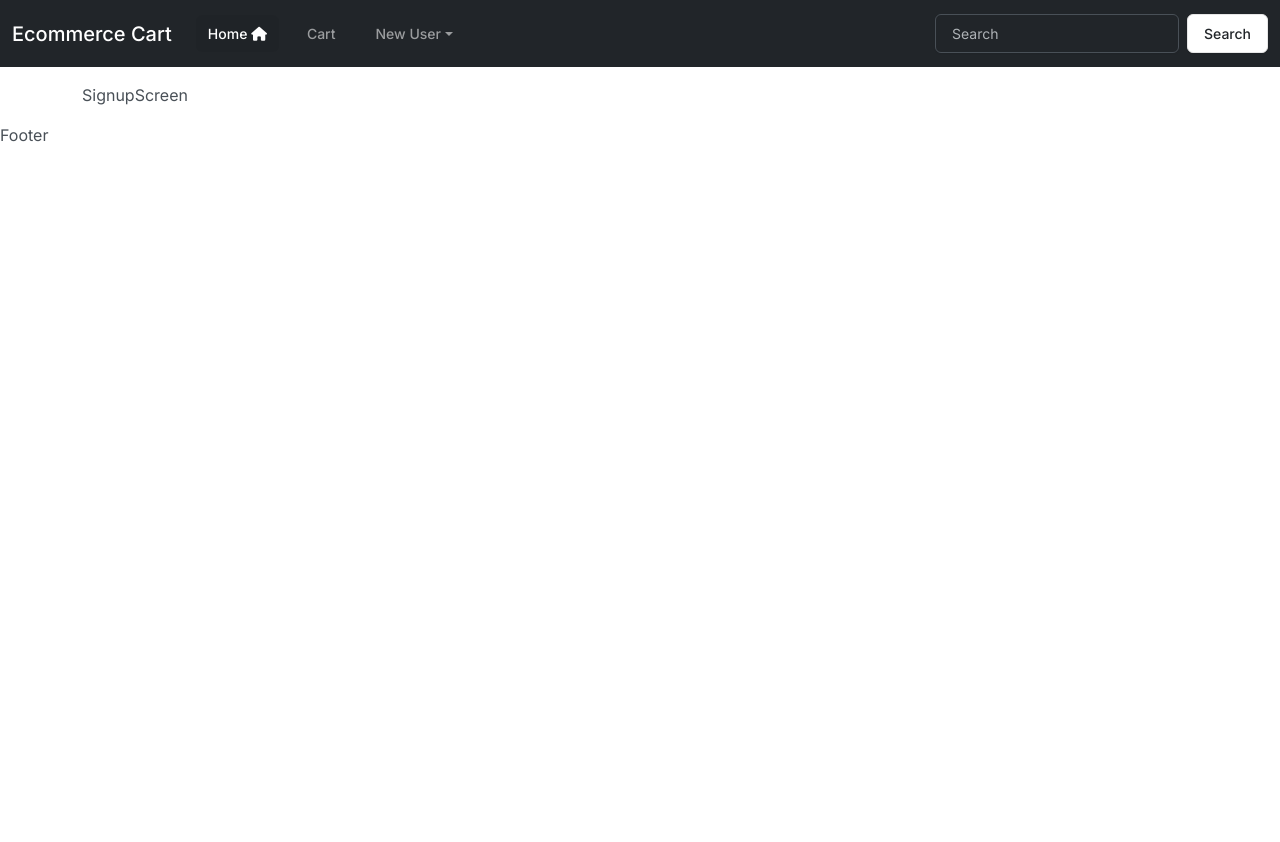
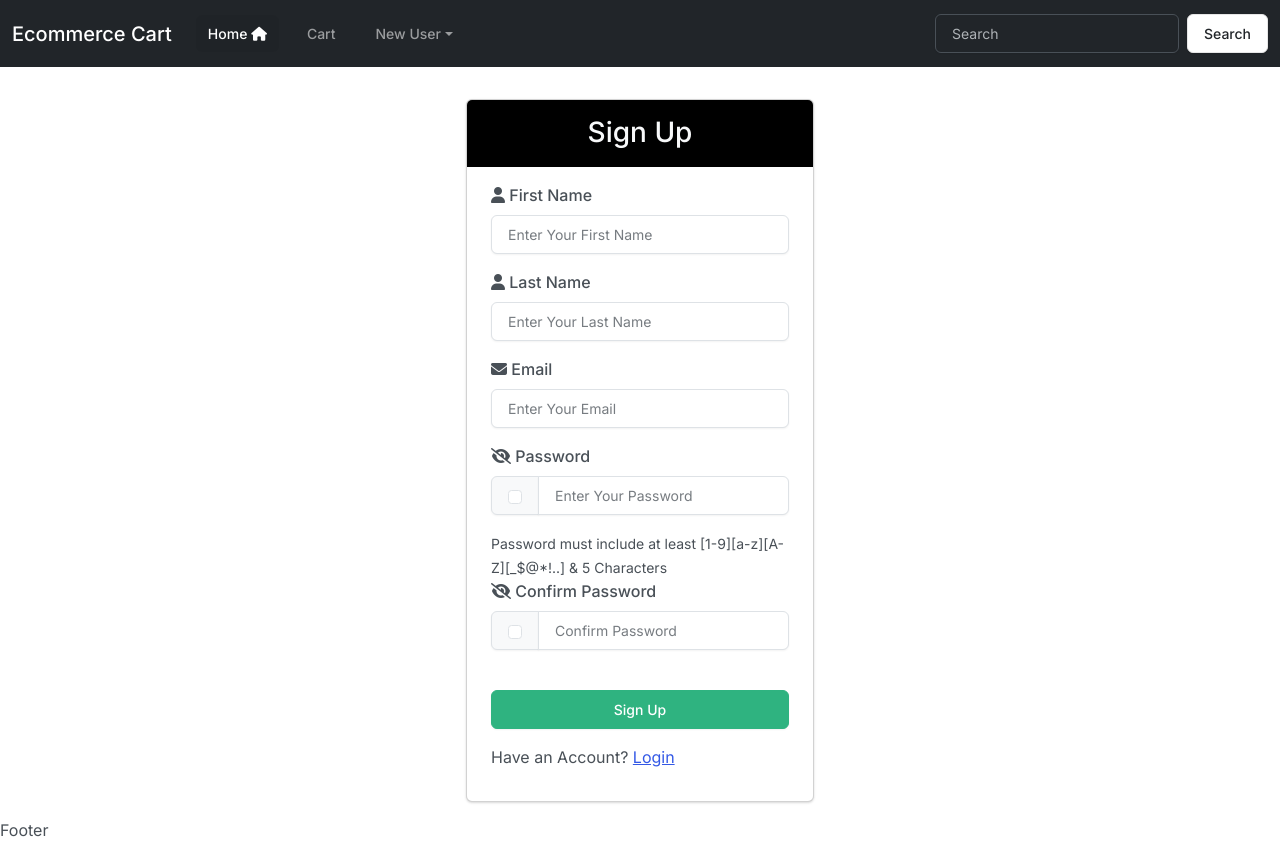
Before and after one commit to dhruvit2003/ecommerce-frontend, a React (Create React App) app: page /signup in a window 1280 px wide. Before the commit the page ends 800 px from the top, so only its background shows below. Built offline with nearby package versions, Linux system fonts and the light colour scheme.

Commit message:
Made login and signup page

```diff
--- a/src/components/screens/LoginScreen.js
+++ b/src/components/screens/LoginScreen.js
@@ -1,11 +1,100 @@
-import React from 'react'
+import React, { useState, useEffect } from 'react';
+import { Card, Container, Form, Row, Col, InputGroup, Button } from 'react-bootstrap';
+import { Link, useNavigate, useLocation } from 'react-router-dom';
+import Loader from '../Loader';
+import Message from '../Message';
+import { useDispatch, useSelector } from 'react-redux';
+import { validEmail, validPassword } from './Regex';
 
 const LoginScreen = () => {
+  const navigate = useNavigate();
+  const [email, setEmail] = useState('');
+  const [password, setPassword] = useState('');
+  const [error, setError] = useState('');
+  const [show, changeshow] = useState('fa fa-eye-slash');
+
+  const submitHandler = (e) => {
+    e.preventDefault();
+
+    console.log(email, password);
+  };
+
+  const showPassword = () => {
+    var x = document.getElementById('password');
+    if (x.type === 'password') {
+      x.type = 'text';
+      changeshow('fa fa-eye')
+    } else {
+      x.type = 'password';
+      changeshow('fa fa-eye-slash')
+    }
+  }
+
   return (
-    <div>
+    <Container className="mt-3">
+      <Row>
+        <Col md={4}></Col>
+        <Col md={4}>
+          <Card>
+            <Card.Header as="h3" className="text-center bg-black text-light">
+              Login
+            </Card.Header>
+            <Card.Body>
+              {error && <Message variant="danger">{error}</Message>}
+              <Form onSubmit={submitHandler}>
+                <Form.Group className="mb-3" controlId="email">
+                  <Form.Label>
+                    <span>
+                      <i className="fa-solid fa-envelope"></i>
+                    </span>{' '}
+                    Email
+                  </Form.Label>
+                  <Form.Control
+                    type="email"
+                    placeholder="Enter Your Email"
+                    value={email}
+                    onChange={(e) => setEmail(e.target.value)}
+                    required
+                  />
+                </Form.Group>
+                <Form.Group className="mb-3" >
+                  <Form.Label>
+                    <span>
+                      <i className={show}></i>
+                    </span>{' '}
+                    Password
+                  </Form.Label>
+                  <InputGroup className="mb-3">
+                    <InputGroup.Checkbox onClick={showPassword} />{' '}
+                    <Form.Control
+                      placeholder="Enter Your Password"
+                      type="password"
+                      required
+                      id="password"
+                      value={password}
+                      onChange={(e) => setPassword(e.target.value)}
+                    />
+                  </InputGroup>
+                </Form.Group>
+                <br />
+                <div className="d-grid gap-2">
+                  <Button className="btn btn-md btn-success" type="submit">
+                    Sign Up
+                  </Button>
+                </div>
+              </Form>
+              <Row className="py-3">
+                <Col>
+                  New User? <Link to="/signup">Sign Up</Link>
+                </Col>
+              </Row>
+            </Card.Body>
+          </Card>
+        </Col>
+        <Col md={4}></Col>
+      </Row>
+    </Container>
+  );
+};
 
-    </div>
-  )
-}
-
-export default LoginScreen
+export default LoginScreen;
--- /dev/null
+++ b/src/components/screens/Regex.js
@@ -0,0 +1,6 @@
+export const validEmail = new RegExp(
+    /^[a-zA-Z0-9._-]+@[a-zA-Z0-9.-]+\.[a-zA-Z]{2,4}$/
+);
+export const validPassword = new RegExp(
+    /^(?=.*\d)(?=.*[a-z])(?=.*[A-Z])(?=.*[$@!%*?&])[A-Za-z\d$@!%*?&]{5,}$/
+);
--- a/src/components/screens/SignupScreen.js
+++ b/src/components/screens/SignupScreen.js
@@ -1,9 +1,173 @@
-import React from 'react'
+import React, { useState, useEffect } from 'react';
+import { Card, Container, Form, Row, Col, InputGroup, Button } from 'react-bootstrap';
+import { Link, useNavigate, useLocation } from 'react-router-dom';
+import Loader from '../Loader';
+import Message from '../Message';
+import { useDispatch, useSelector } from 'react-redux';
+import { validEmail, validPassword } from './Regex';
 
 const SignupScreen = () => {
+  const navigate = useNavigate();
+  const [fname, setFname] = useState('');
+  const [lname, setLname] = useState('');
+  const [email, setEmail] = useState('');
+  const [password, setPassword] = useState('');
+  const [confirmPassword, setConfirmPassword] = useState('');
+  const [error, setError] = useState('');
+  const [show, changeshow] = useState('fa fa-eye-slash');
+
+  const submitHandler = (e) => {
+    e.preventDefault();
+    if(!validEmail.test(email)){
+      setError('Invalid Email');
+      navigate('/signup');
+    }
+    else if (password !== confirmPassword) {
+      setError('Passwords do not match');
+      navigate('/signup');
+    }
+    else if(!validPassword.test(password)){
+      setError('Invalid Password');
+      navigate('/signup');
+    }
+    else {
+      setError('');
+      console.log('Signup Success');
+    }
+    console.log(fname, lname, email, password, confirmPassword);
+  };
+
+  const showPassword = () => {
+    var x = document.getElementById('password');
+    var y = document.getElementById('confirmPassword');
+    if (x.type === 'password' && y.type === 'password') {
+      x.type = 'text';
+      y.type = 'text';
+      changeshow('fa fa-eye')
+    } else {
+      x.type = 'password';
+      y.type = 'password';
+      changeshow('fa fa-eye-slash')
+    }
+  }
+
   return (
-    <div>SignupScreen</div>
-  )
-}
+    <Container className="mt-3">
+      <Row>
+        <Col md={4}></Col>
+        <Col md={4}>
+          <Card>
+            <Card.Header as="h3" className="text-center bg-black text-light">
+              Sign Up
+            </Card.Header>
+            <Card.Body>
+              {error && <Message variant="danger">{error}</Message>}
+              <Form onSubmit={submitHandler}>
+                <Form.Group className="mb-3" controlId="fname">
+                  <Form.Label>
+                    <span>
+                      <i className="fa fa-user"></i>
+                    </span>{' '}
+                    First Name
+                  </Form.Label>
+                  <Form.Control
+                    type="text"
+                    placeholder="Enter Your First Name"
+                    value={fname}
+                    onChange={(e) => setFname(e.target.value)}
+                    required
+                  />
+                </Form.Group>
+                <Form.Group className="mb-3" controlId="lname">
+                  <Form.Label>
+                    <span>
+                      <i className="fa fa-user"></i>
+                    </span>{' '}
+                    Last Name
+                  </Form.Label>
+                  <Form.Control
+                    type="text"
+                    placeholder="Enter Your Last Name"
+                    value={lname}
+                    onChange={(e) => setLname(e.target.value)}
+                    required
+                  />
+                </Form.Group>
+                <Form.Group className="mb-3" controlId="email">
+                  <Form.Label>
+                    <span>
+                      <i className="fa-solid fa-envelope"></i>
+                    </span>{' '}
+                    Email
+                  </Form.Label>
+                  <Form.Control
+                    type="email"
+                    placeholder="Enter Your Email"
+                    value={email}
+                    onChange={(e) => setEmail(e.target.value)}
+                    required
+                  />
+                </Form.Group>
+                <Form.Group className="mb-3" >
+                  <Form.Label>
+                    <span>
+                      <i className={show}></i>
+                    </span>{' '}
+                    Password
+                  </Form.Label>
+                  <InputGroup className="mb-3">
+                    <InputGroup.Checkbox onClick={showPassword}/>{' '}
+                    <Form.Control
+                      placeholder="Enter Your Password"
+                      type="password"
+                      required
+                      id="password"
+                      value={password}
+                      onChange={(e) => setPassword(e.target.value)}
+                    />
+                  </InputGroup>
+                </Form.Group>
+                <small>
+                  Password must include at least [1-9][a-z][A-Z][_$@*!..] & 5 Characters
+                </small>
+                <Form.Group className="mb-3" >
+                  <Form.Label>
+                    <span>
+                      <i className={show}></i>
+                    </span>{' '}
+                    Confirm Password
+                  </Form.Label>
+                  <InputGroup className="mb-3">
+                    <InputGroup.Checkbox onClick={showPassword}/>{' '}
+                    <Form.Control
+                      type="password"
+                      placeholder="Confirm Password"
+                      required
+                      id="confirmPassword"
+                      value={confirmPassword}
+                      onChange={(e) => setConfirmPassword(e.target.value)}
+                    />
+                  </InputGroup>
+                </Form.Group>
+                <br />
+                <div className="d-grid gap-2">
+                  <Button className="btn btn-md btn-success" type="submit">
+                    Sign Up
+                  </Button>
+                </div>
+              </Form>
+              <Row className="py-3">
+                <Col>
+                  Have an Account? <Link to="/login">Login</Link>
+                </Col>
+              </Row>
+            </Card.Body>
+          </Card>
+        </Col>
+        <Col md={4}></Col>
+      </Row>
+    </Container>
+  );
+};
 
-export default SignupScreen
+export default SignupScreen;
```
